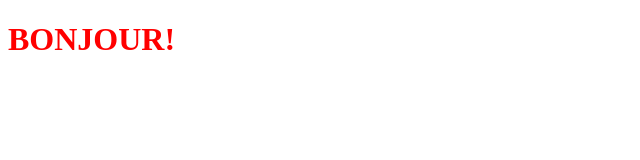
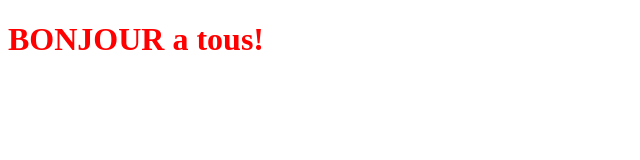
Before and after one commit to YousBa0410/BAMBA, a plain HTML site: page index.html in a window 1280 px wide. Shown: the whole page, without its empty margins (0-640 px from the left). Drawn offline with Linux system fonts and the light colour scheme.

Commit message:
Modification du titre H1

```diff
--- a/index.html
+++ b/index.html
@@ -8,6 +8,6 @@
     <link rel="stylesheet" type="text/css" href="style.css">
 </head>
 <body>
-    <h1>BONJOUR!</h1>
+    <h1>BONJOUR a tous!</h1>
 </body>
 </html>
```
